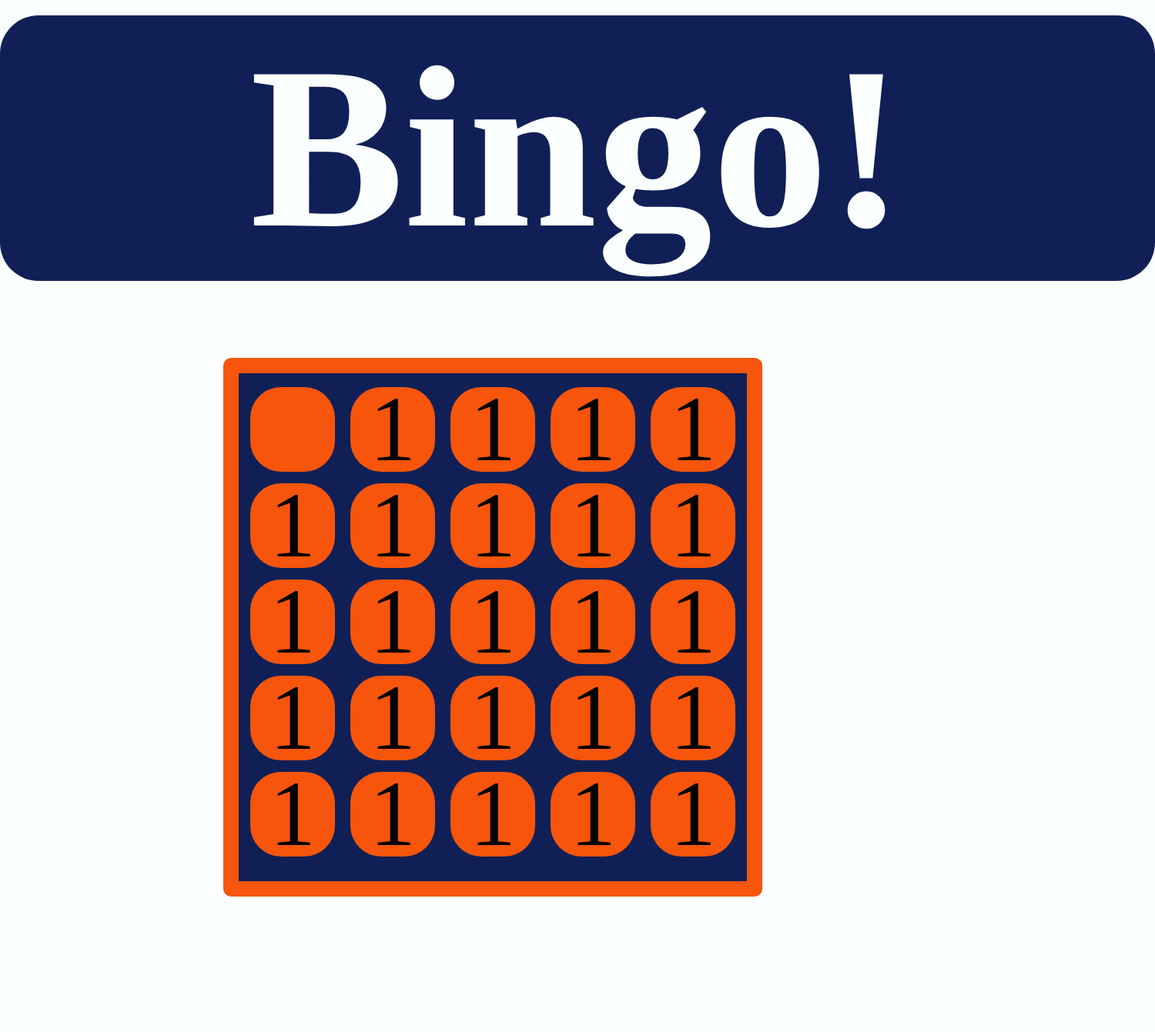
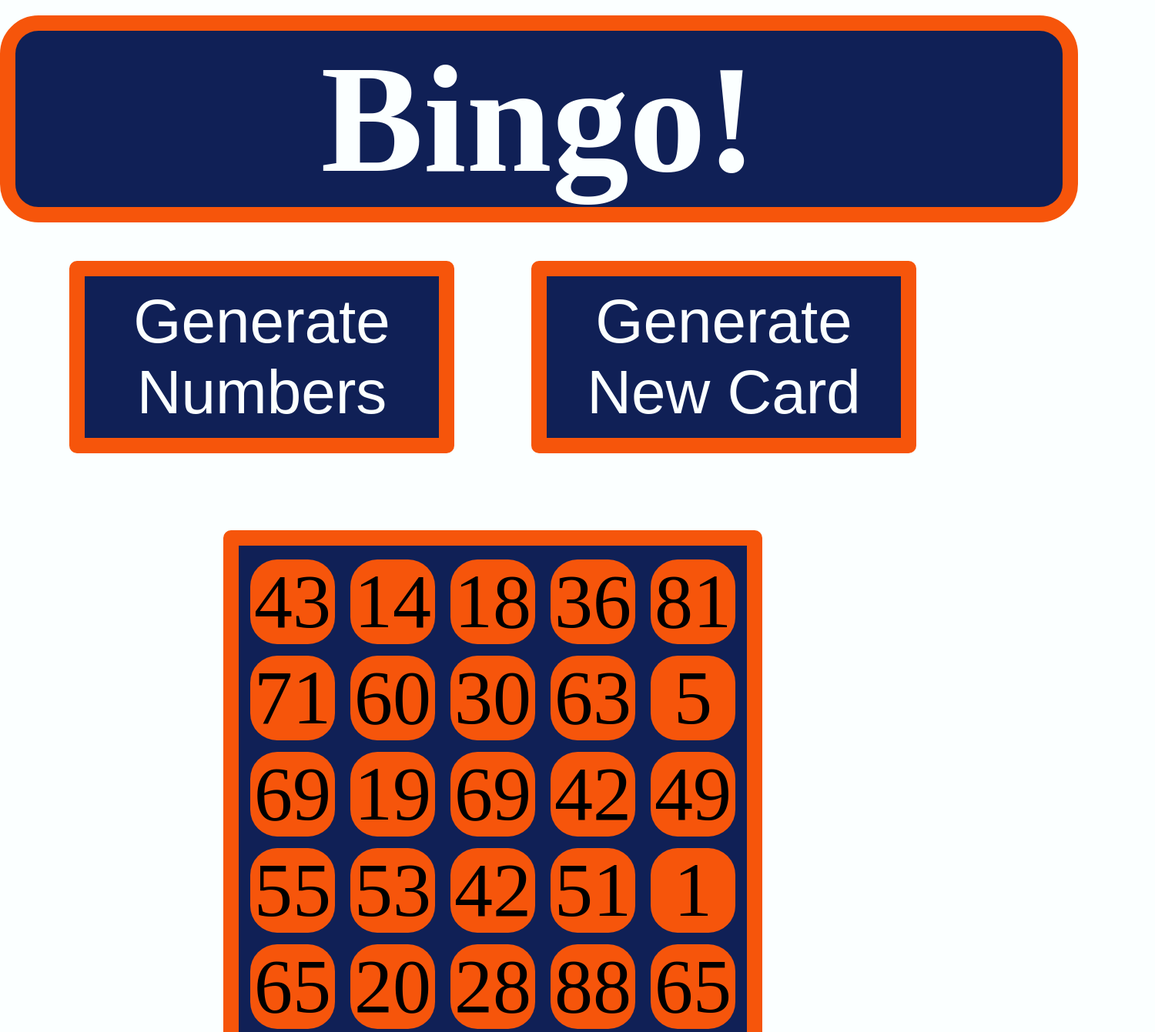
Before and after one commit to staten-island-tech/create-task-TylerBo12, a website built with Vite: page Bingo-Time/index.html in a window 1280 px wide. Shown: the top 1341 px of the page at 77% size, 1500 px wide, since content can reach past the window. Before the commit the page ends 1215 px from the top, so only its background shows below. Built offline with nearby package versions, Linux system fonts and the light colour scheme.

Commit message:
Mass confusion in my brain

```diff
--- a/Bingo-Time/Javascript/DOMselectors.js
+++ b/Bingo-Time/Javascript/DOMselectors.js
@@ -1,6 +1,9 @@
 const DOMSelectors = {
   parent: document.querySelector("#parent"),
   child: document.querySelector(".child"),
+  pickNumber: document.querySelector(".pickNumber"),
+  generateCard: document.querySelector(".generateCard"),
+  buttonContainer: document.querySelector("#buttonContainer"),
 };
 
 export { DOMSelectors };
--- a/Bingo-Time/Javascript/array.js
+++ b/Bingo-Time/Javascript/array.js
@@ -1,7 +1,7 @@
 const bingoCard = {
   card1: [
     1, 2, 3, 4, 5, 6, 7, 8, 9, 10, 11, 12, 13, 14, 15, 16, 17, 18, 19, 20, 21,
-    22, 23, 24,
+    22, 23, 24, 25,
   ],
 };
 
--- a/Bingo-Time/Javascript/main.js
+++ b/Bingo-Time/Javascript/main.js
@@ -3,13 +3,45 @@ import "../Styles/variables.css";
 import { DOMSelectors } from "./DOMselectors";
 import { bingoCard } from "./array";
 
-const bingoBalls = function () {
-  bingoCard.card1.forEach((number) => {
-    DOMSelectors.parent.insertAdjacentHTML(
-      "beforeend",
-      '<sub class="child">1</sub>'
-    );
-  });
+const partsOfBingo = {
+  bingoBalls: function () {
+    bingoCard.card1.forEach((number) => {
+      DOMSelectors.parent.insertAdjacentHTML(
+        "beforeend",
+        `<sub class="child">${partsOfBingo.generateRandom(90)}</sub>`
+      );
+    });
+  },
+
+  generateRandom: function (max) {
+    const randomInteger = Math.floor(Math.random() * max);
+    /* console.log(randomInteger); */
+    return randomInteger;
+  },
+
+  randomNumber: function () {
+    const roll = partsOfBingo.generateRandom(90);
+    console.log(roll);
+    if (roll === partsOfBingo.generateRandom(90)) {
+      alert("Hello");
+    }
+  },
+
+  noDupes: function () {
+    if (partsOfBingo.generateRandom(90) === 1) {
+      this.removeNumbers();
+    }
+  },
+
+  removeNumbers: function () {
+    const numbers = document.querySelectorAll(".child");
+    const numbersArray = Array.from(numbers);
+    numbersArray.forEach((number) => {
+      number.remove();
+    });
+  },
 };
 
-bingoBalls();
+partsOfBingo.randomNumber();
+partsOfBingo.bingoBalls();
+partsOfBingo.noDupes();
--- a/Bingo-Time/Styles/style.css
+++ b/Bingo-Time/Styles/style.css
@@ -27,11 +27,11 @@ body{
 }
 
 .child{
-  font-size: 12rem;
+  font-size: 10rem;
   background-color: var(--orange);
   height: 11rem;
   width: 11rem;
-  border-radius: 4rem;
+  border-radius: 3.5rem;
   display: flex;
   margin: auto;
   margin-left: 1rem ;
@@ -44,12 +44,37 @@ body{
 #title{
   background-color: var(--defaultBacco);
   color: var(--bodyBacco);
-  font-size: 30rem;
+  font-size: 20rem;
+  display: flex;
+  justify-content: center;
+  border-radius: 5rem;
+  border: solid var(--defaultBorder) 2rem;
+  width: 140rem;
+  margin: auto;
+  margin-top: 2rem;
+}
+
+#buttonContainer{
   display: flex;
   justify-content: center;
 
-  border-radius: 5rem;
-  width: 150rem;
-  margin: auto;
-  margin-top: 2rem;
 }
+
+.pickNumber, .generateCard{
+  width: 50rem;
+  height: 25rem;
+  margin-top: 5rem;
+  margin-right: 5rem;
+  margin-left : 5rem;
+  font-size: 8rem;
+  color: var(--bodyBacco);
+  background-color: var(--defaultBacco);
+  border-radius: 1rem;
+  border: solid var(--defaultBorder) 2rem;
+  transition: 0.5s;
+
+}
+
+.pickNumber:hover, .generateCard:hover{
+ transform: scale(1.15,1.15 );
+}
--- a/Bingo-Time/index.html
+++ b/Bingo-Time/index.html
@@ -9,8 +9,11 @@
   <body>
     <h1 id="title">Bingo!</h1>
     <div id="app"></div>
+  <div id="buttonContainer">
+    <button class="pickNumber">Generate Numbers</button>
+    <button class="generateCard">Generate New Card</button>
+  </div>
     <div id="parent">
-      <sub class="child"></sub>
     </div>
     <script type="module" src="./Javascript/main.js"></script>
   </body>
```
